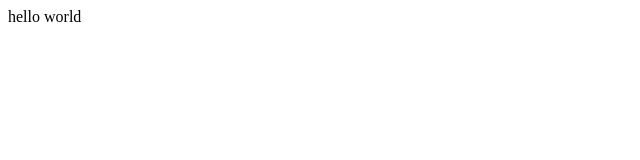
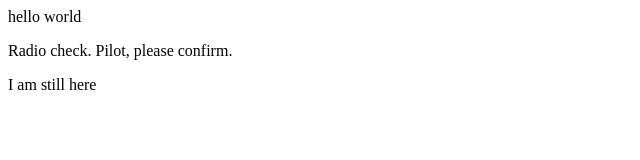
Before and after one commit to HawaGolamee/communication.log, a plain HTML site: page index.html in a window 1280 px wide. Shown: the whole page, without its empty margins (0-640 px from the left). Drawn offline with Linux system fonts and the light colour scheme.

Commit message:
updated Hawa file

```diff
--- a/index.html
+++ b/index.html
@@ -1 +1,6 @@
-hello world
+hello world <html>
+    <body>
+       <p>Radio check. Pilot, please confirm.</p>
+       <p>I am still here</p>
+    </body>
+    </html>
```
